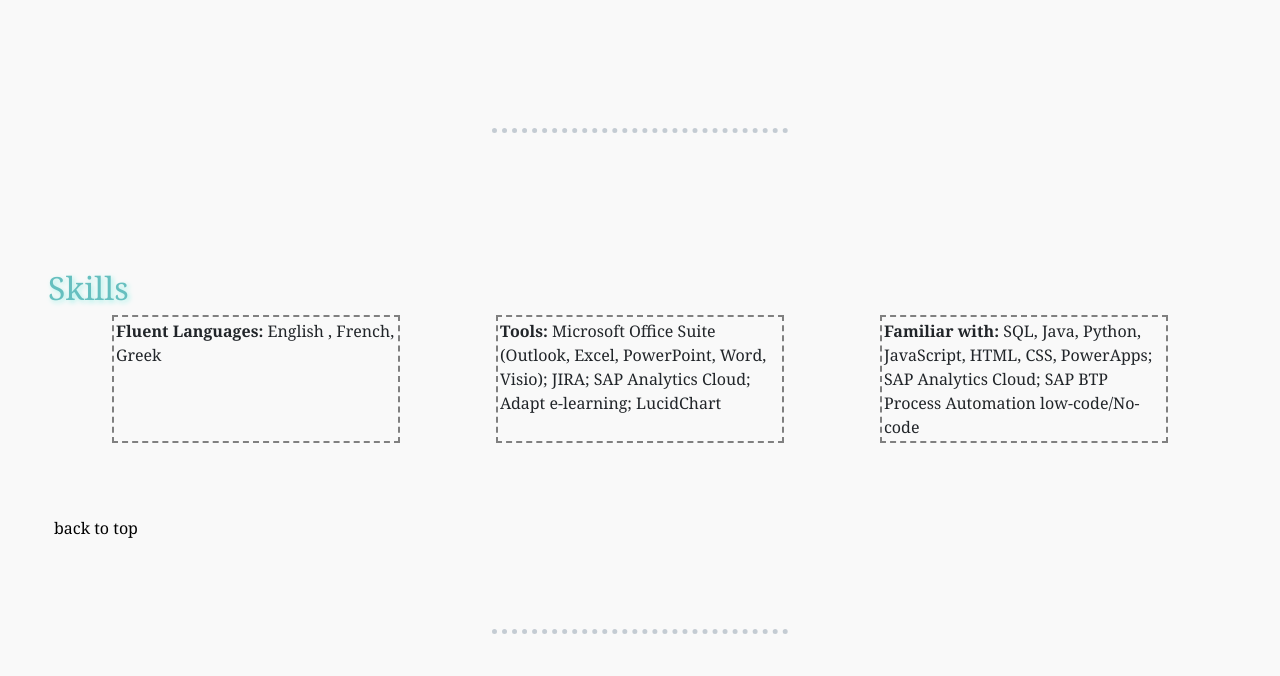
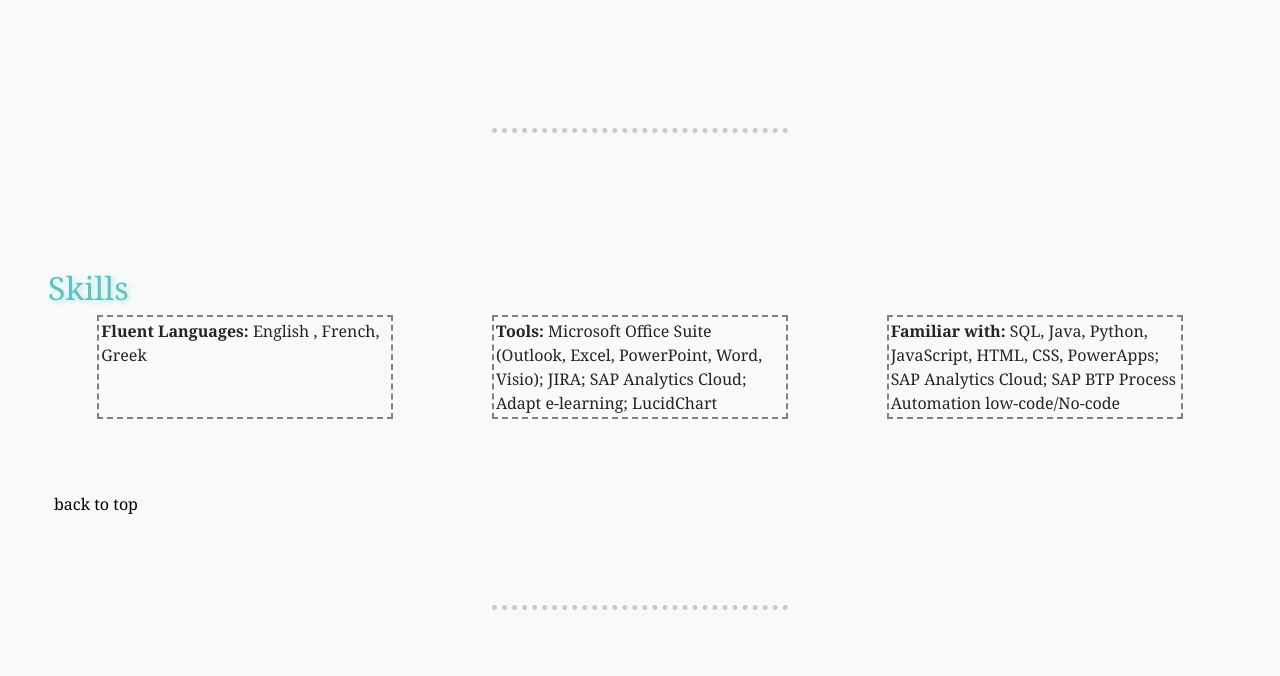
Before and after one commit to Zouboulia/CV_, a plain HTML site: page index.html in a window 1280 px wide. Shown: the part 1695-2371 px from the top of the page. Drawn offline with nearby package versions, Linux system fonts and the light colour scheme.

Commit message:
Adjusted padding for skills section

```diff
--- a/index.html
+++ b/index.html
@@ -170,7 +170,7 @@
                     <h2 class ="headings" >Skills</h2>
                 </div>
 
-                <div class="skill-wrapper d-flex row g-3 ps-4 pe-4 justify-content-around"> <!--Adding gutters to align the 3 columns and padding to center them on the page + justify around to add equal spaces between them-->
+                <div class="skill-wrapper d-flex row g-3 ps-2 pe-2 justify-content-around"> <!--Adding gutters to align the 3 columns and padding to center them on the page + justify around to add equal spaces between them-->
                     <div class="col-3"> <span class="sk-title">Fluent Languages:</span> English , French, Greek</div>
                     <div class="col-3 "><span class="sk-title">Tools: </span>Microsoft Office Suite (Outlook, Excel, PowerPoint, Word, Visio); JIRA; SAP Analytics Cloud; Adapt e-learning; LucidChart</div>
                     <div class="col-3"> <span class="sk-title">  Familiar with: </span>SQL, Java, Python, JavaScript, HTML, CSS, PowerApps; SAP Analytics Cloud; SAP BTP Process Automation low-code/No-code</div>
--- a/myCVStylesheet.css
+++ b/myCVStylesheet.css
@@ -79,6 +79,7 @@ text-shadow: 2px 2px 5px #A5F1E9;
 .toTop{
     background-color: inherit;
     border: none;
+    color: black;
 }
 
 .toTop:hover{
```
